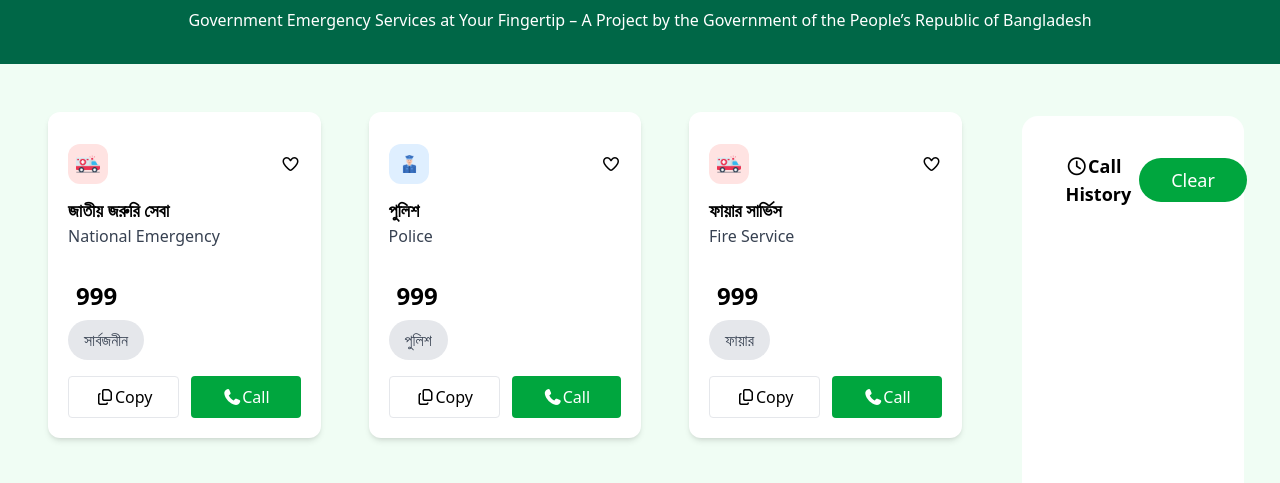
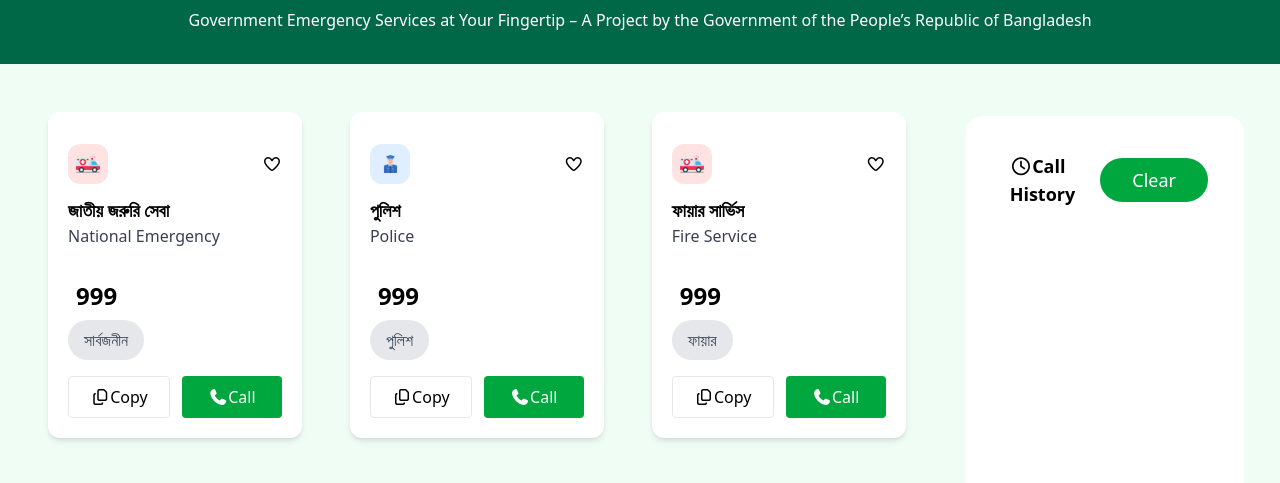
Before and after one commit to SanjidaMostakPrena/Emergency-Hotline, a plain HTML site: page index.html in a window 1280 px wide. Shown: the part 272-755 px from the top of the page. Drawn offline with nearby package versions, Linux system fonts and the light colour scheme.

Commit message:
added all ok

```diff
--- a/index.html
+++ b/index.html
@@ -57,7 +57,7 @@
   <!-- Cards1 -->
      <main class=" bg-green-50">
       <section class="flex flex-col xl:flex-row gap-3 lg:gap-6  md:gap-4 p-2 md:p-6 ">
-        <section class="grid grid-cols-1 md:grid-cols-2 lg:grid-cols-2 xl:grid-cols-3 xl:w-[80%]">
+        <section class="grid grid-cols-1 md:grid-cols-2 lg:grid-cols-2 xl:grid-cols-3 xl:w-[75%]">
   <div class=" p-3 md:p-6 card">
 
     <div class="rounded-[12px] shadow-md p-5 bg-white ">
@@ -241,7 +241,7 @@
   </div>
   </div>
   </section>
-  <div class="xl:w-[20%] w-full py-3  px-3 md:py-7 ">
+  <div class="xl:w-[25%] w-full py-3  px-3 md:py-7 ">
 
 <div class="bg-white rounded-2xl  p-4 h-full  ">
       <div class="flex justify-between items-center px-5 py-5 mb-4">
```
